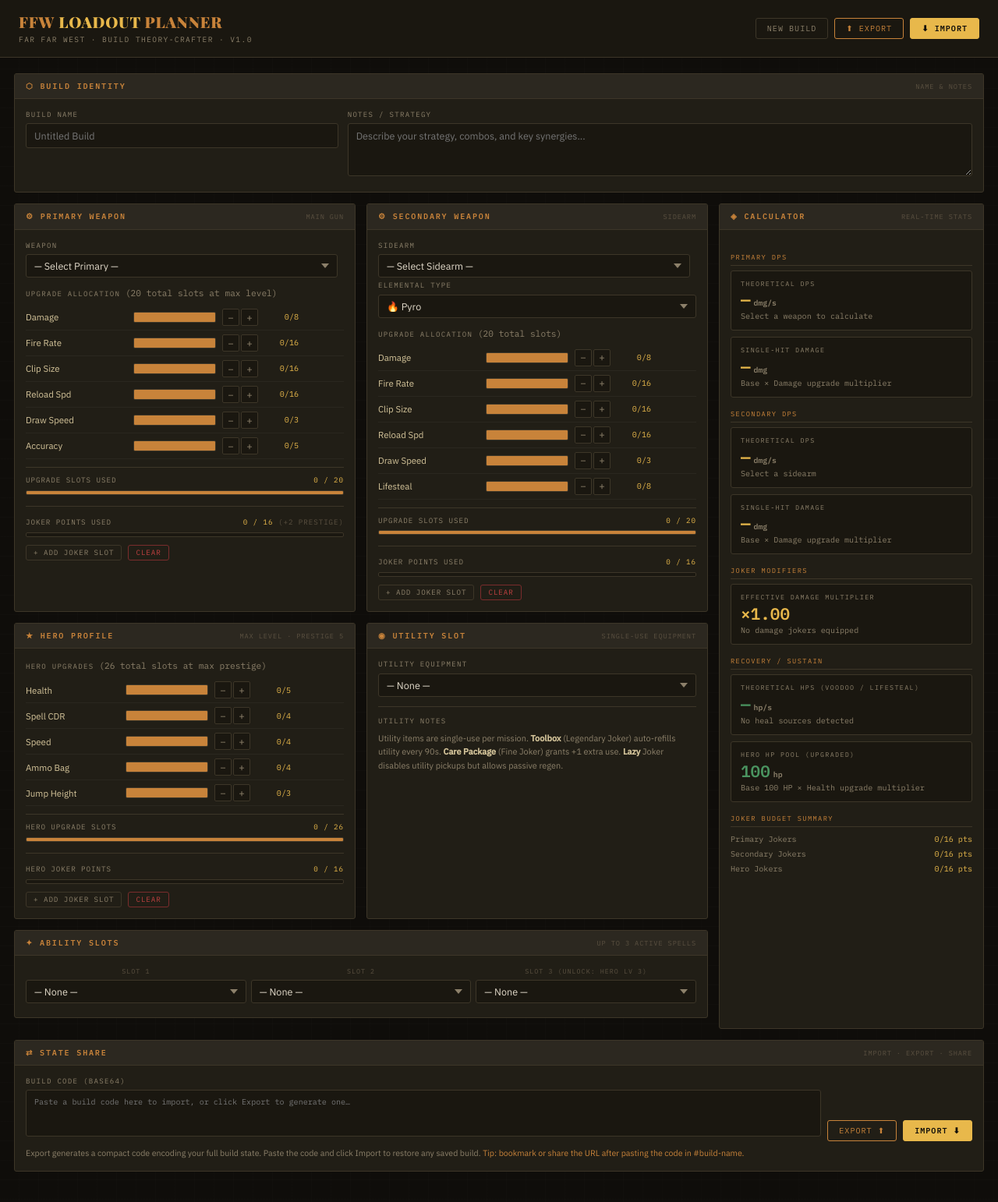
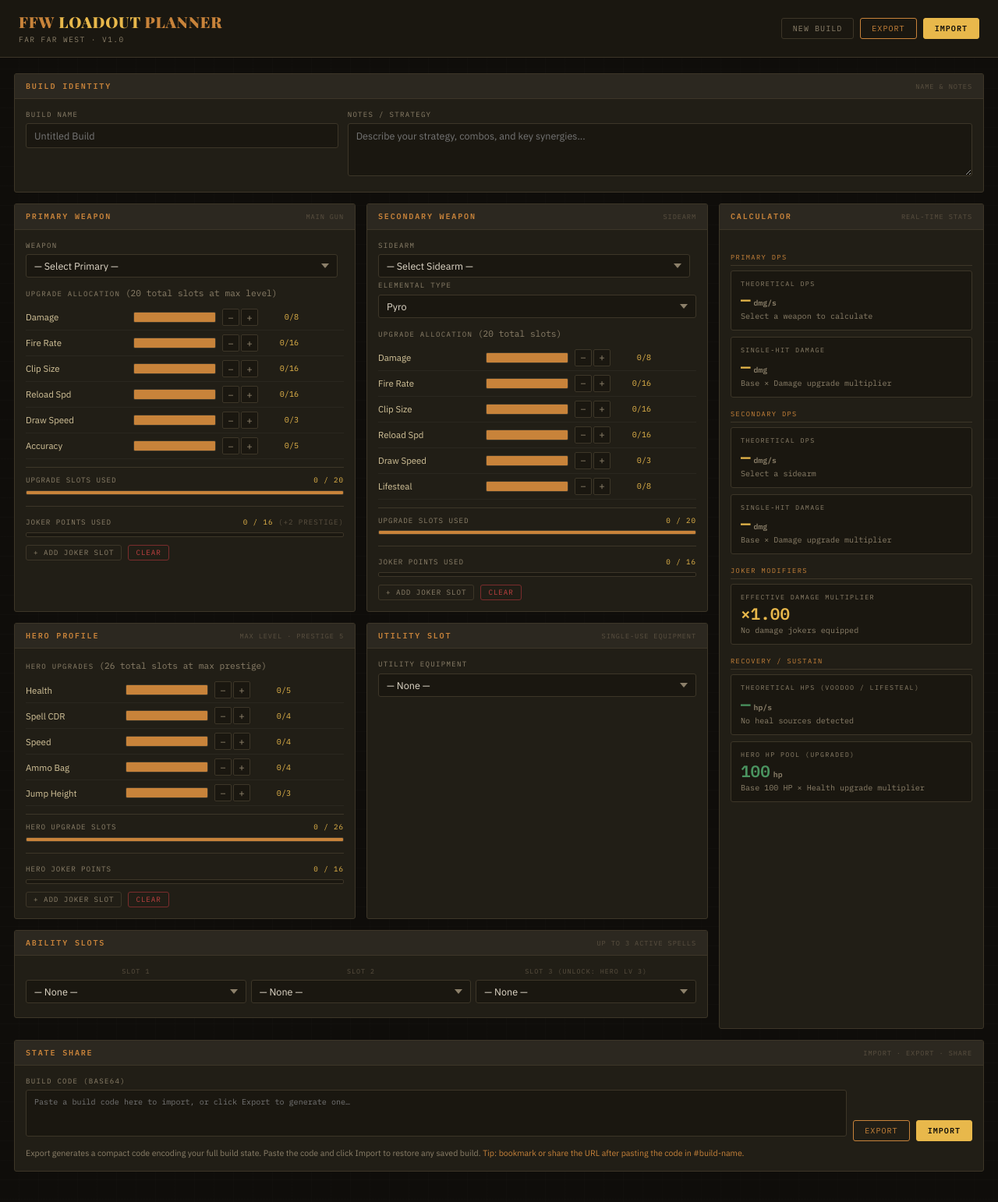
Before and after one commit to Usefullcrap/ffwbuildcreator, a plain HTML site: page index.html in a window 1280 px wide. Shown: the whole page at 78% size. Drawn offline with nearby package versions, Linux system fonts and the light colour scheme.

Commit message:
Update index.html

```diff
--- a/index.html
+++ b/index.html
@@ -537,12 +537,12 @@
 <header id="app-header">
   <div>
     <div class="header-title">FFW <span>Loadout</span> Planner</div>
-    <div class="header-subtitle">Far Far West · Build Theory-Crafter · v1.0</div>
+    <div class="header-subtitle">Far Far West · v1.0</div>
   </div>
   <div class="header-actions">
     <button class="btn btn-ghost" onclick="clearAll()">New Build</button>
-    <button class="btn btn-copper" onclick="doExport()">⬆ Export</button>
-    <button class="btn btn-amber" onclick="doImport()">⬇ Import</button>
+    <button class="btn btn-copper" onclick="doExport()"> Export</button>
+    <button class="btn btn-amber" onclick="doImport()"> Import</button>
   </div>
 </header>
 
@@ -552,7 +552,7 @@
   <!-- IDENTITY PANEL -->
   <section class="panel" id="panel-identity">
     <div class="panel-header">
-      <div class="panel-title">⬡ Build Identity</div>
+      <div class="panel-title"> Build Identity</div>
       <div class="panel-tag">Name & Notes</div>
     </div>
     <div class="panel-body">
@@ -576,7 +576,7 @@
   <!-- PRIMARY WEAPON PANEL -->
   <section class="panel" id="panel-primary">
     <div class="panel-header">
-      <div class="panel-title">⚙ Primary Weapon</div>
+      <div class="panel-title"> Primary Weapon</div>
       <div class="panel-tag">Main Gun</div>
     </div>
     <div class="panel-body">
@@ -680,7 +680,7 @@
           <div class="slot-budget-bar">
             <div class="slot-budget-fill" id="primary-slots-bar"></div>
           </div>
-          <div id="primary-slots-warn" class="warn" style="margin-top:3px;display:none">⚠ Over slot limit!</div>
+          <div id="primary-slots-warn" class="warn" style="margin-top:3px;display:none"> Over slot limit!</div>
         </div>
       </div>
 
@@ -707,7 +707,7 @@
   <!-- SECONDARY WEAPON PANEL -->
   <section class="panel" id="panel-secondary">
     <div class="panel-header">
-      <div class="panel-title">⚙ Secondary Weapon</div>
+      <div class="panel-title"> Secondary Weapon</div>
       <div class="panel-tag">Sidearm</div>
     </div>
     <div class="panel-body">
@@ -730,9 +730,9 @@
       <div class="weapon-element-row">
         <div class="field-label">Elemental Type</div>
         <select id="secondary-element" onchange="markDirty()">
-          <option value="pyro">🔥 Pyro</option>
-          <option value="elec">⚡ Elec</option>
-          <option value="acid">☠ Acid</option>
+          <option value="pyro"> Pyro</option>
+          <option value="elec"> Elec</option>
+          <option value="acid"> Acid</option>
         </select>
       </div>
 
@@ -814,7 +814,7 @@
         <div class="slot-budget-bar">
           <div class="slot-budget-fill" id="secondary-slots-bar"></div>
         </div>
-        <div id="secondary-slots-warn" class="warn" style="margin-top:3px;display:none">⚠ Over slot limit!</div>
+        <div id="secondary-slots-warn" class="warn" style="margin-top:3px;display:none"> Over slot limit!</div>
       </div>
 
       <div class="slot-budget" style="margin-top:14px;padding-top:14px">
@@ -837,7 +837,7 @@
   <!-- RIGHT COLUMN: CALCULATOR -->
   <section class="panel" id="panel-right">
     <div class="panel-header">
-      <div class="panel-title">◈ Calculator</div>
+      <div class="panel-title"> Calculator</div>
       <div class="panel-tag">Real-Time Stats</div>
     </div>
     <div class="panel-body">
@@ -885,11 +885,6 @@
         <div class="calc-metric-sub">Base 100 HP × Health upgrade multiplier</div>
       </div>
 
-      <div class="calc-section-title">Joker Budget Summary</div>
-      <div style="font-family:var(--font-mono);font-size:0.72rem;color:var(--text-dim);line-height:1.9">
-        <div class="flex-between"><span>Primary Jokers</span><span id="sum-primary-joker" style="color:var(--amber)">0/16 pts</span></div>
-        <div class="flex-between"><span>Secondary Jokers</span><span id="sum-secondary-joker" style="color:var(--amber)">0/16 pts</span></div>
-        <div class="flex-between"><span>Hero Jokers</span><span id="sum-hero-joker" style="color:var(--amber)">0/16 pts</span></div>
       </div>
 
     </div>
@@ -898,7 +893,7 @@
   <!-- HERO PANEL -->
   <section class="panel" id="panel-hero">
     <div class="panel-header">
-      <div class="panel-title">★ Hero Profile</div>
+      <div class="panel-title"> Hero Profile</div>
       <div class="panel-tag">Max Level · Prestige 5</div>
     </div>
     <div class="panel-body">
@@ -969,7 +964,7 @@
         <div class="slot-budget-bar">
           <div class="slot-budget-fill" id="hero-slots-bar"></div>
         </div>
-        <div id="hero-slots-warn" class="warn" style="margin-top:3px;display:none">⚠ Over slot limit!</div>
+        <div id="hero-slots-warn" class="warn" style="margin-top:3px;display:none"> Over slot limit!</div>
       </div>
 
       <!-- Hero Jokers -->
@@ -993,7 +988,7 @@
   <!-- UTILITY PANEL -->
   <section class="panel" id="panel-utility">
     <div class="panel-header">
-      <div class="panel-title">◉ Utility Slot</div>
+      <div class="panel-title"> Utility Slot</div>
       <div class="panel-tag">Single-Use Equipment</div>
     </div>
     <div class="panel-body">
@@ -1001,30 +996,19 @@
         <div class="field-label">Utility Equipment</div>
         <select id="utility-select" onchange="markDirty()">
           <option value="">— None —</option>
-          <option value="ammo-pack">📦 Ammo Pack — Instant ammo resupply for all weapons</option>
-          <option value="bottle-crate">🍾 Bottle Crate — Instant HP restore for nearby allies</option>
-          <option value="healing-area">💊 Healing Area — Deploy a sustained heal zone</option>
-          <option value="impulse-grenade">💥 Impulse Grenade — AoE knockback &amp; positioning tool</option>
+          <option value="ammo-pack"> Ammo Pack — Instant ammo resupply for all weapons</option>
+          <option value="bottle-crate"> Bottle Crate — Instant HP restore for nearby allies</option>
+          <option value="healing-area"> Healing Area — Deploy a sustained heal zone</option>
+          <option value="impulse-grenade"> Impulse Grenade — AoE knockback &amp; positioning tool</option>
         </select>
       </div>
-      <div class="section-divider"></div>
-      <div class="field-label" style="margin-bottom:6px">Utility Notes</div>
-      <div class="dimtext" style="font-size:0.78rem;line-height:1.6">
-        Utility items are single-use per mission.
-        <strong style="color:var(--sand)">Toolbox</strong> (Legendary Joker) auto-refills utility every 90s.
-        <strong style="color:var(--sand)">Care Package</strong> (Fine Joker) grants +1 extra use.
-        <strong style="color:var(--sand)">Lazy</strong> Joker disables utility pickups but allows passive regen.
-      </div>
-      <div id="utility-toolbox-note" style="margin-top:8px;display:none" class="dimtext">
-        <span style="color:var(--copper)">⚡ Toolbox detected</span> — utility recharges every 90s.
-      </div>
-    </div>
+      </div>
   </section>
 
   <!-- SPELLS PANEL -->
   <section class="panel" id="panel-spells">
     <div class="panel-header">
-      <div class="panel-title">✦ Ability Slots</div>
+      <div class="panel-title"> Ability Slots</div>
       <div class="panel-tag">Up to 3 Active Spells</div>
     </div>
     <div class="panel-body">
@@ -1055,15 +1039,14 @@
         </div>
       </div>
 
-      <!-- Combo hint -->
-      <div id="combo-hint" class="dimtext" style="margin-top:10px;padding:8px 10px;background:var(--surface);border:1px solid var(--border);border-radius:var(--radius);font-size:0.78rem;display:none"></div>
+
     </div>
   </section>
 
   <!-- SHARE / IMPORT-EXPORT PANEL -->
   <section class="panel" id="panel-share">
     <div class="panel-header">
-      <div class="panel-title">⇄ State Share</div>
+      <div class="panel-title"> State Share</div>
       <div class="panel-tag">Import · Export · Share</div>
     </div>
     <div class="panel-body">
@@ -1072,8 +1055,8 @@
           <div class="field-label" style="margin-bottom:4px">Build Code (Base64)</div>
           <textarea class="share-code-area" id="share-code" rows="3" placeholder="Paste a build code here to import, or click Export to generate one…"></textarea>
         </div>
-        <button class="btn btn-copper" style="align-self:end" onclick="doExport()">Export ⬆</button>
-        <button class="btn btn-amber" style="align-self:end" onclick="importFromCode()">Import ⬇</button>
+        <button class="btn btn-copper" style="align-self:end" onclick="doExport()">Export </button>
+        <button class="btn btn-amber" style="align-self:end" onclick="importFromCode()">Import </button>
       </div>
       <div class="dimtext mt8" style="font-size:0.76rem">
         Export generates a compact code encoding your full build state. Paste the code and click Import to restore any saved build.
@@ -1263,12 +1246,12 @@
 
 const COMBO_HINTS = [
   { schools: ['pyro','acid'],   hint:'🌪 Tornado: Fire Beam on Acid surface → spinning damage vortex' },
-  { schools: ['elec','acid'],   hint:'⚡ Chain Reaction: Elec strikes chain across connected Acid puddles' },
-  { schools: ['pyro','elec'],   hint:'💥 Dual Ignite: Fire + Elec both trigger powerful elemental burst' },
+  { schools: ['elec','acid'],   hint:' Chain Reaction: Elec strikes chain across connected Acid puddles' },
+  { schools: ['pyro','elec'],   hint:' Dual Ignite: Fire + Elec both trigger powerful elemental burst' },
   { schools: ['voodoo','acid'], hint:'🕯 Candle Field: Voodoo essence on Acid pool → healing candle zone' },
-  { schools: ['cactus','elec'], hint:'⚡ Charged Cactus: Hit cactus summon with Elec spell → electric attacks' },
+  { schools: ['cactus','elec'], hint:' Charged Cactus: Hit cactus summon with Elec spell → electric attacks' },
   { schools: ['cactus','voodoo'], hint:'🌵 Corrupted Cactus: Voodoo + Cactus → corrupted minion summons' },
-  { schools: ['cactus','pyro'], hint:'🔥 Blazing Cactus: Fire spells charge cactus summons with Pyro damage' },
+  { schools: ['cactus','pyro'], hint:' Blazing Cactus: Fire spells charge cactus summons with Pyro damage' },
 ];
 
 // =============================================================
@@ -1625,7 +1608,7 @@
   markDirty();
 }
 
-const SCHOOL_LABELS = { pyro:'🔥 Pyro', elec:'⚡ Elec', acid:'☠ Acid', voodoo:'🔮 Voodoo', cactus:'🌵 Cactus' };
+const SCHOOL_LABELS = { pyro:' Pyro', elec:' Elec', acid:' Acid', voodoo:'🔮 Voodoo', cactus:'🌵 Cactus' };
 
 function updateSpellSchoolLabels() {
   [1,2,3].forEach(slot => {
```
